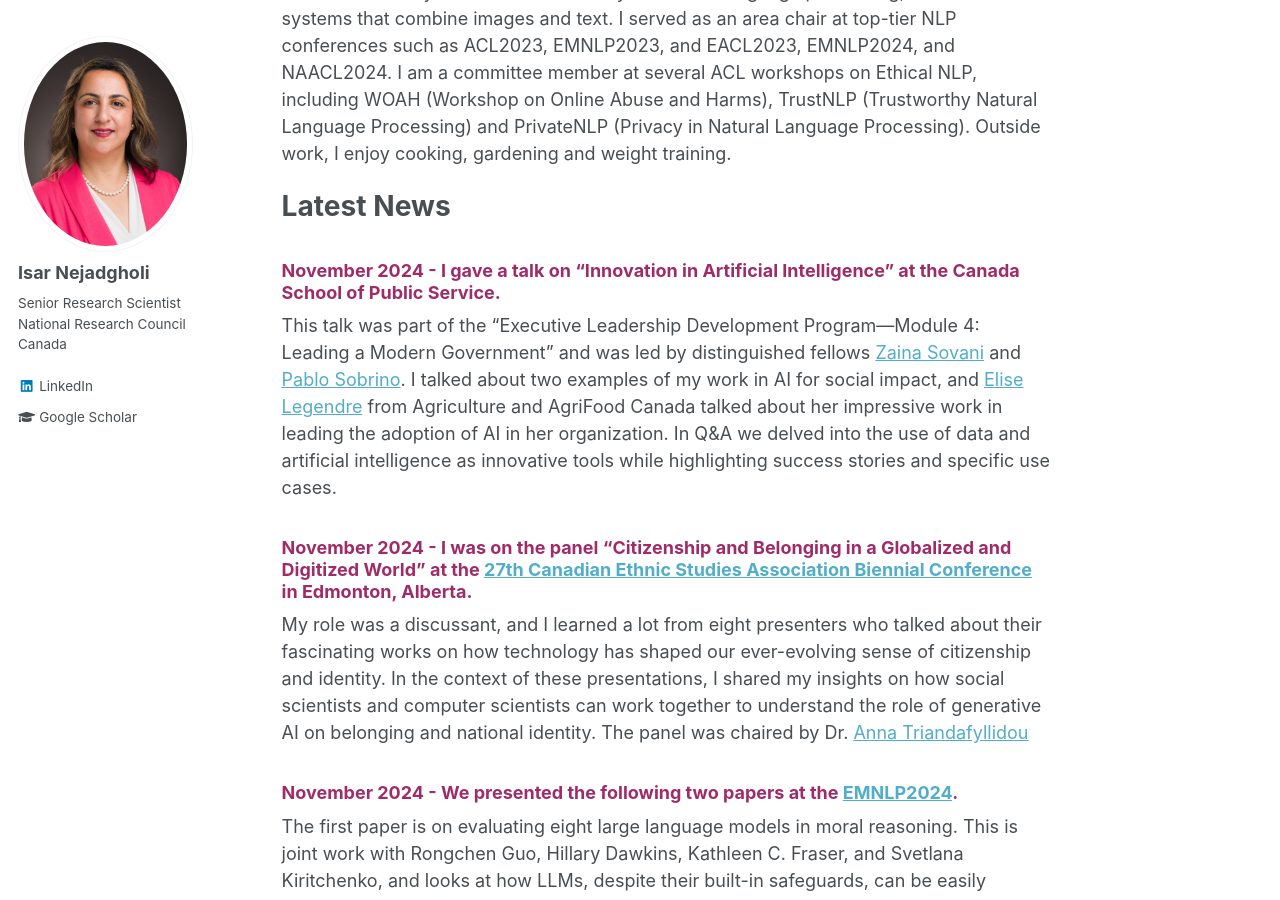
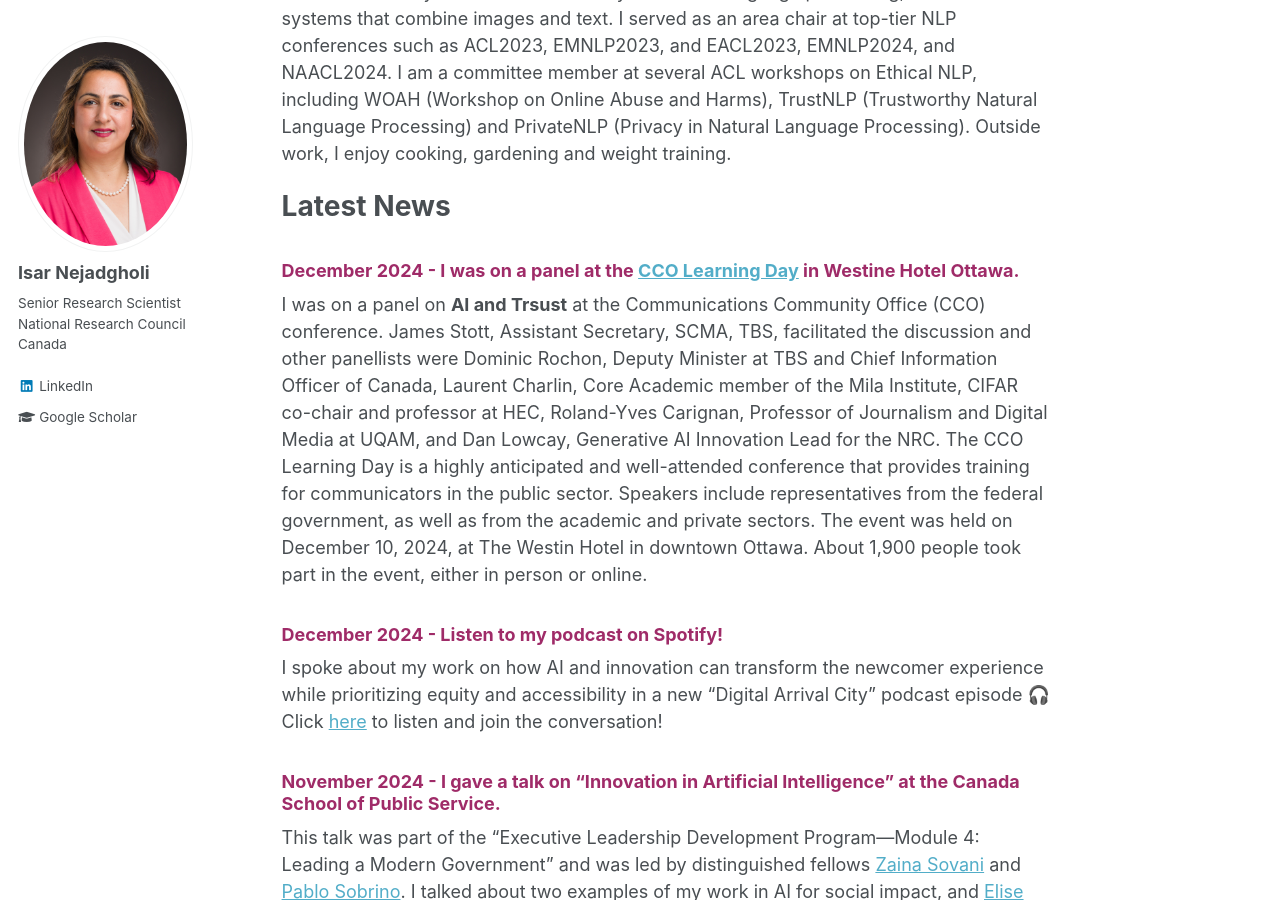
Before and after one commit to IsarNejad/IsarNejad.github.io, a Jekyll site: the page built from _pages/about.md, in a window 1280 px wide and 900 px high, scrolled down 343 px. Built offline with Jekyll 4.4.1, drawn with Linux system fonts in a browser that asks for light colours.

Commit message:
Update about.md

```diff
--- a/_pages/about.md
+++ b/_pages/about.md
@@ -11,6 +11,17 @@ redirect_from:
 I am a Senior Research Scientist at the [National Research Council Canada](https://nrc.canada.ca/en) and an Adjunct Professor at the [University of Ottawa](https://www.uottawa.ca/faculty-engineering/school-electrical-engineering-computer-science). In my [research](https://isarnejad.github.io//research/), I am interested in projects that leverage AI-enabled technologies to address societal challenges. ⁤⁤I am also dedicated to incorporating the principles of responsible AI into digital solutions to ensure ethical considerations are integrated into technological advancements. Previously, I have worked on building and deploying machine learning systems in various applications, including biomedical signal, image, speech and text processing, in both academic and industrial environments. My current work is mainly on natural language processing, or multimodal systems that combine images and text. I served as an area chair at top-tier NLP conferences such as ACL2023, EMNLP2023, and EACL2023, EMNLP2024, and NAACL2024. I am a committee member at several ACL workshops on Ethical NLP, including WOAH (Workshop on Online Abuse and Harms), TrustNLP (Trustworthy Natural Language Processing) and PrivateNLP (Privacy in Natural Language Processing). Outside work, I enjoy cooking, gardening and weight training.
 
 # Latest News
+
+{: .amaranth-deep-purple}
+### December 2024 - I was on a panel at the [CCO Learning Day](https://www.canada.ca/en/treasury-board-secretariat/topics/government-communications/communications-community-office/learning-days.html) in Westine Hotel Ottawa.
+
+I was on a panel on **AI and Trsust** at the Communications Community Office (CCO) conference. James Stott, Assistant Secretary, SCMA, TBS, facilitated the discussion and other panellists were Dominic Rochon, Deputy Minister at TBS and Chief Information Officer of Canada, Laurent Charlin, Core Academic member of the Mila Institute, CIFAR co-chair and professor at HEC, Roland-Yves Carignan, Professor of Journalism and Digital Media at UQAM, and Dan Lowcay, Generative AI Innovation Lead for the NRC. The CCO Learning Day is a highly anticipated and well-attended conference that provides training for communicators in the public sector. Speakers include representatives from the federal government, as well as from the academic and private sectors. The event was held on December 10, 2024, at The Westin Hotel in downtown Ottawa. About 1,900 people took part in the event, either in person or online.
+
+{: .amaranth-deep-purple}
+### December 2024 - Listen to my podcast on Spotify!
+
+I spoke about my work on how AI and innovation can transform the newcomer experience while prioritizing equity and accessibility in a new "Digital Arrival City" podcast episode
+🎧 Click [here](https://lnkd.in/dqKjEjRu) to listen and join the conversation!
 
 {: .amaranth-deep-purple}
 ### November 2024 - I gave a talk on “Innovation in Artificial Intelligence” at the Canada School of Public Service.
```
